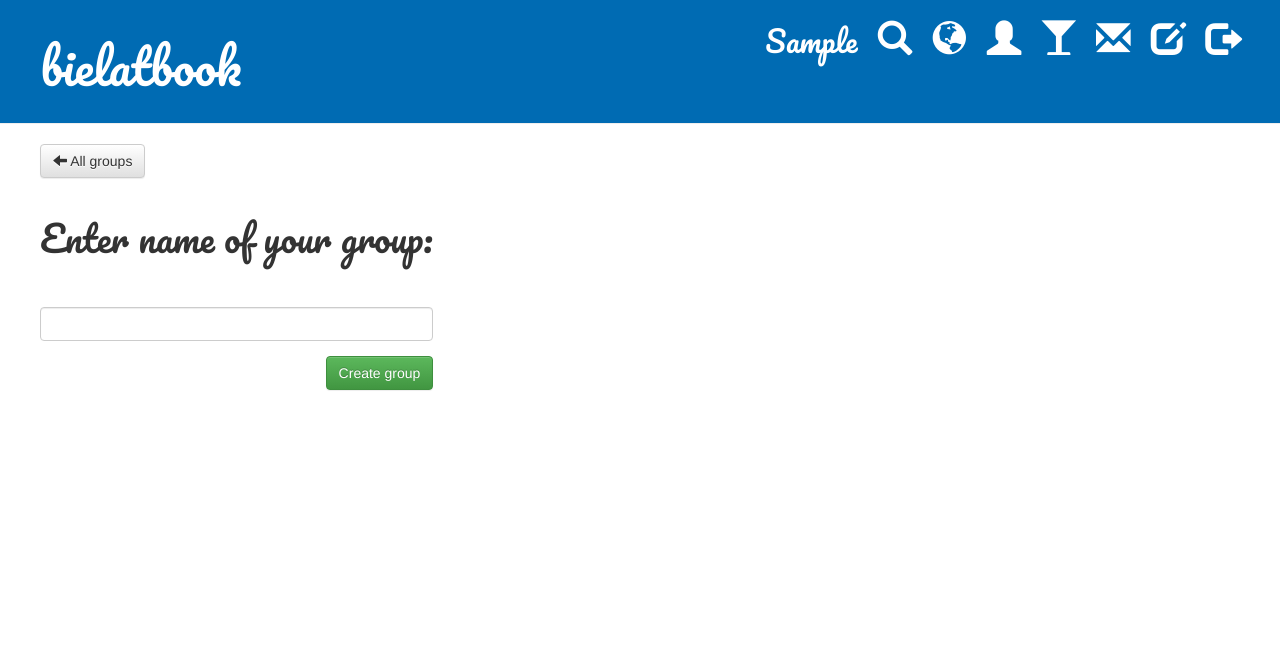
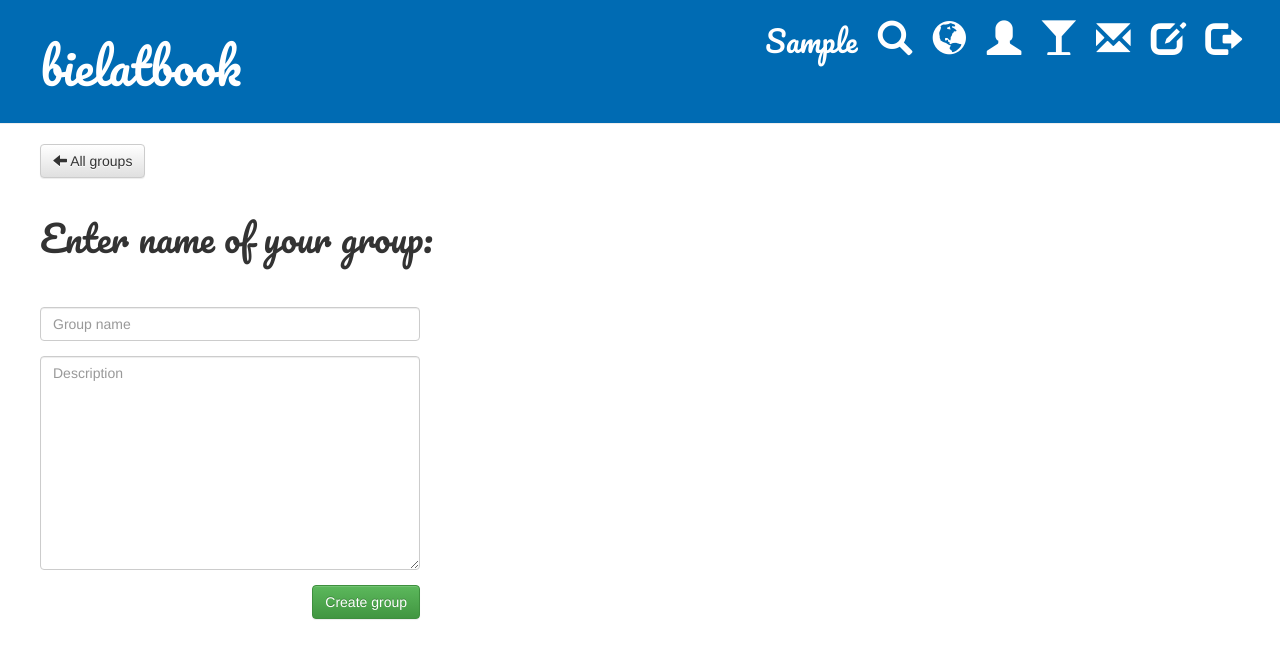
Before and after one commit to bielatm/bielatbook, a Django app: page /new_group/ in a window 1280 px wide. Shown: the top 659 px of the page. Run offline with Django 3.2, Linux system fonts and the light colour scheme; the visitor is signed in with stand-in values (Sample User, id 1); some libraries are stand-ins or nearby versions.

Commit message:
adding and deleting groups

```diff
--- a/book/forms.py
+++ b/book/forms.py
@@ -91,9 +91,12 @@ class InputMessageForm(forms.ModelForm):
 
 class GroupForm(forms.ModelForm):
 
+    description = forms.CharField(required=False, widget=forms.Textarea(attrs={'class': 'form-control',
+                                                                               'placeholder': 'Description'}))
+
     class Meta:
         model = Group
-        fields = ('name', )
+        fields = ('name', 'description',)
         widgets = {
-            'name': forms.TextInput(attrs={'class': 'form-control'})
+            'name': forms.TextInput(attrs={'class': 'form-control', 'placeholder': 'Group name'})
         }
--- a/book/models.py
+++ b/book/models.py
@@ -31,8 +31,9 @@ class Message(models.Model):
 
 
 class Group(models.Model):
-    admin = models.ForeignKey('auth.User')
+    admin = models.ForeignKey('auth.User', related_name='user_groups')
     name = models.CharField(max_length=50)
+    description = models.TextField()
 
 
 class Post(models.Model):
--- a/book/templates/book/groups_list.html
+++ b/book/templates/book/groups_list.html
@@ -10,8 +10,9 @@
         <div class="col-xs-6">
             <div class="list-group">
                 {% for group in groups %}
-                    <a href="" class="list-group-item">
+                    <a href="{% url 'group_detail' pk=group.pk %}" class="list-group-item">
                         <h3 class="list-group-item-heading">{{ group.name }}</h3>
+                        <p class="list-group-item-text">{{ group.description|truncatechars:200 }}</p>
                     </a>
                 {% endfor %}
             </div>
--- a/book/templates/book/new_group.html
+++ b/book/templates/book/new_group.html
@@ -15,6 +15,12 @@
                         {{ form.name.errors }}
                     </div>
                 </div>
+                <div class="form-group">
+                    {{ form.description }}
+                    <div class="text-danger">
+                        {{ form.description.errors }}
+                    </div>
+                </div>
                 <div align="right">
                     <button type="submit" class="btn btn-success">Create group</button>
                 </div>
--- a/book/urls.py
+++ b/book/urls.py
@@ -16,4 +16,5 @@ urlpatterns = [
     url(r'^groups/$', views.groups_list, name='groups_list'),
     url(r'^new_group/$', views.new_group, name='new_group'),
     url(r'^group/(?P<pk>\d+)$', views.group_detail, name='group_detail'),
+    url(r'^group/(?P<pk>\d+)/remove$', views.group_remove, name='group_remove'),
 ]
--- a/book/views.py
+++ b/book/views.py
@@ -222,3 +222,11 @@ def group_detail(request, pk):
     user = request.user
     group = get_object_or_404(Group, pk=pk)
     return render(request, 'book/group_detail.html', {'group': group, 'user': user})
+
+
+@login_required
+def group_remove(request, pk):
+    group = get_object_or_404(Group, pk=pk)
+    if group.admin == request.user:
+        group.delete()
+    return redirect('book.views.groups_list')
--- a/static/css/book.css
+++ b/static/css/book.css
@@ -23,6 +23,7 @@ h1, h2, h3, h4 {
 
 .content {
     margin-left: 40px;
+    margin-right: 40px;
 }
 
 .registration {
```
Also changed, not shown: book/templates/book/group_detail.html (+10 -0 lines), book/migrations/0016_auto_20160915_1416.py (added), book/migrations/0017_auto_20160915_1436.py (added), book/migrations/0018_group_post.py (added).
